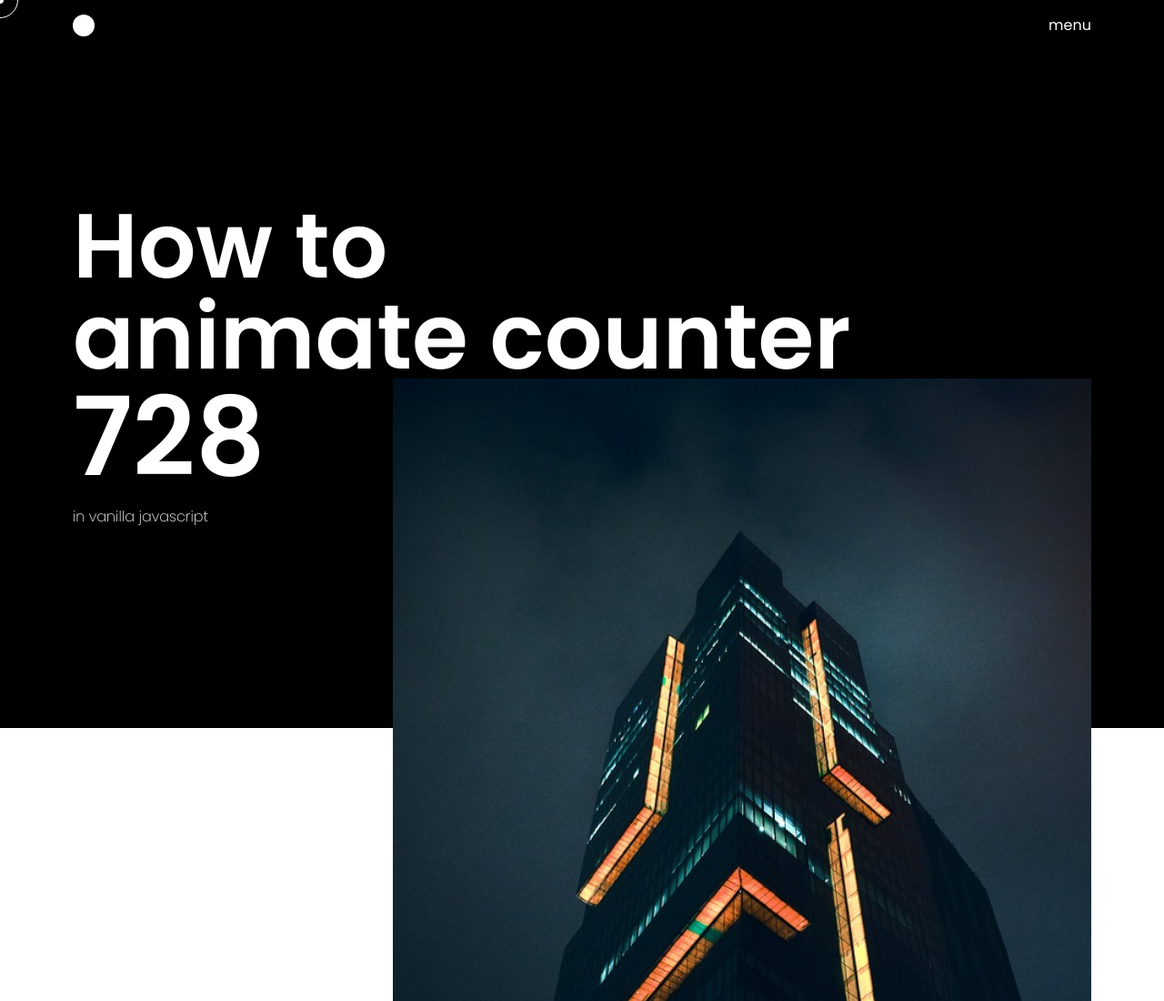
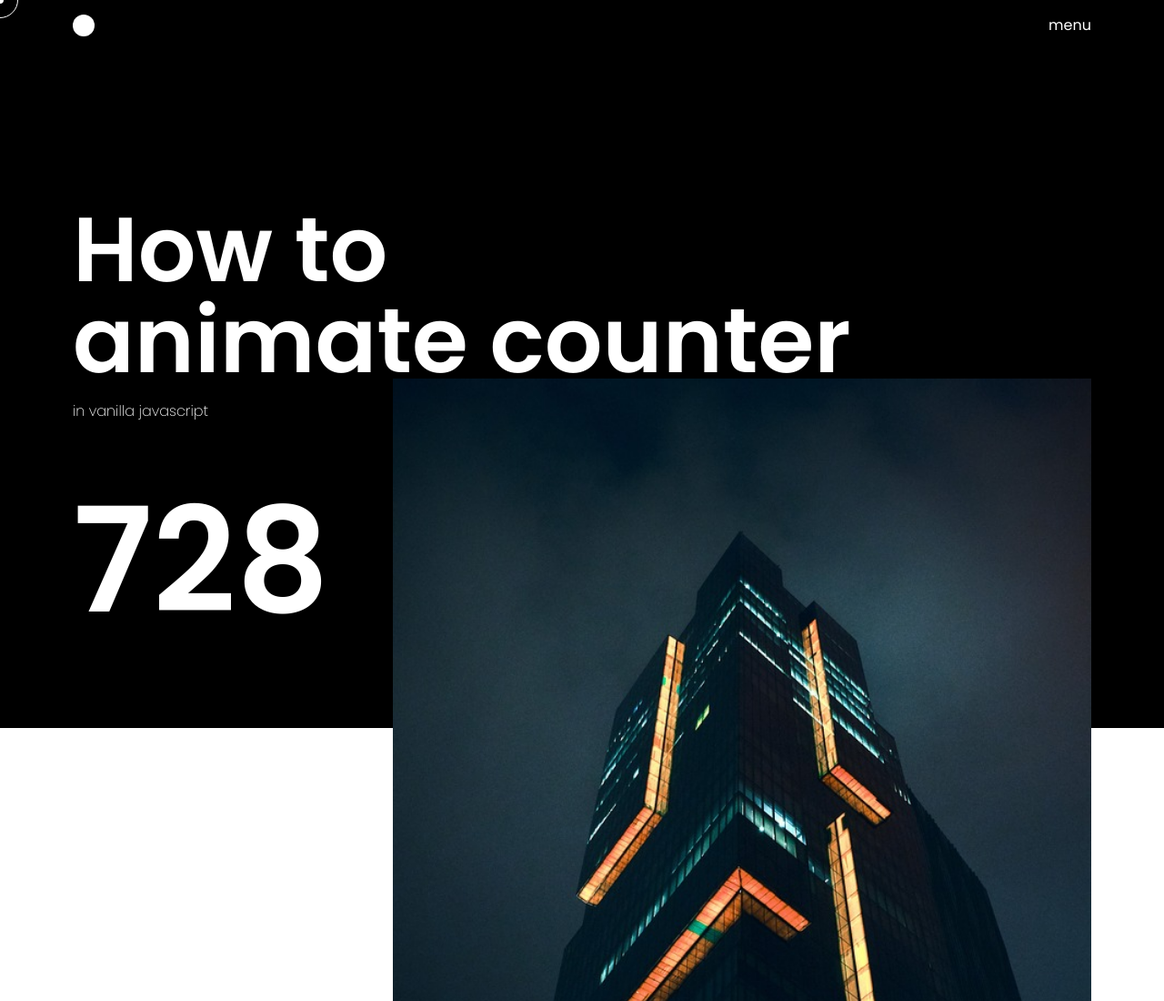
Before and after one commit to rock-biter/custom-cursor, a website built with Vite: page index.html in a window 1280 px wide. Shown: the top 1100 px of the page at 91% size. Built offline with nearby package versions, Linux system fonts and the light colour scheme.

Commit message:
EDIT - font pos and dimension

```diff
--- a/index.html
+++ b/index.html
@@ -24,11 +24,11 @@
 					<h1 class="text-[100px] font-semibold leading-none">
 						How to<br />
 						animate counter
-						<span id="counter" class="block text-[120px]">
+					</h1>
+					<p class="mt-4 font-extralight">in vanilla javascript</p>
+					<span id="counter" class="block font-semibold text-[160px] mt-8 -mb-40">
 							0
 						</span>
-					</h1>
-					<p class="mt-4 font-extralight">in vanilla javascript</p>
 				</div>
 			</section>
 
```
